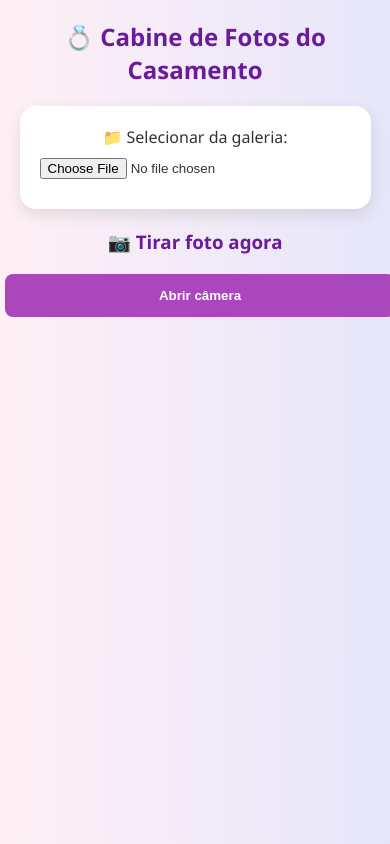
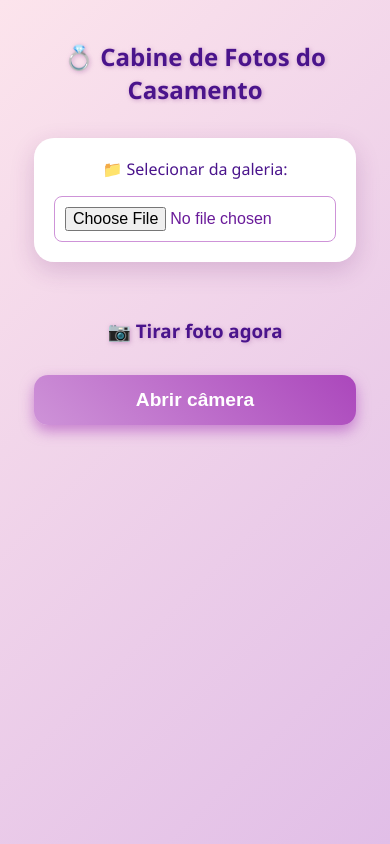
Before and after one commit to gabrielleite12/casamento, a Flask app: page / in a window 390 px wide. Run offline with Flask 3, Linux system fonts and the light colour scheme.

Commit message:
Update index.html

```diff
--- a/templates/index.html
+++ b/templates/index.html
@@ -11,47 +11,81 @@
 
     body {
       margin: 0;
-      font-family: 'Segoe UI', sans-serif;
-      background: linear-gradient(to right, #fff0f5, #e6e6fa);
-      color: #333;
+      font-family: 'Segoe UI', Tahoma, Geneva, Verdana, sans-serif;
+      background: linear-gradient(135deg, #fce4ec, #e1bee7);
+      color: #4a148c;
       text-align: center;
+      min-height: 100vh;
+      display: flex;
+      flex-direction: column;
+      align-items: center;
+      padding: 1rem;
     }
 
     h2,
     h3 {
-      margin: 20px 0 10px;
-      color: #6a1b9a;
+      margin: 1.5rem 0 1rem;
+      font-weight: 700;
+      text-shadow: 1px 1px 4px rgba(180, 120, 180, 0.6);
     }
 
     form {
-      margin: 20px auto;
+      margin: 1rem auto 2rem;
       max-width: 400px;
-      background: white;
-      padding: 20px;
-      border-radius: 16px;
-      box-shadow: 0 6px 16px rgba(0, 0, 0, 0.1);
+      background: #fff;
+      padding: 25px 30px;
+      border-radius: 20px;
+      box-shadow:
+        0 8px 24px rgba(109, 33, 119, 0.2),
+        inset 0 0 15px rgba(255, 255, 255, 0.5);
+      transition: box-shadow 0.3s ease;
+    }
+
+    form:hover {
+      box-shadow:
+        0 10px 30px rgba(109, 33, 119, 0.3),
+        inset 0 0 20px rgba(255, 255, 255, 0.7);
     }
 
     input[type='file'] {
       display: block;
-      margin: 10px auto;
+      margin: 1rem auto 0;
       width: 100%;
+      font-size: 1rem;
+      cursor: pointer;
+      color: #6a1b9a;
+      border-radius: 8px;
+      border: 1.5px solid #ce93d8;
+      padding: 10px;
+      transition: border-color 0.3s;
+    }
+
+    input[type='file']:focus,
+    input[type='file']:hover {
+      border-color: #9c27b0;
+      outline: none;
     }
 
     button {
-      padding: 14px 20px;
-      background-color: #ab47bc;
+      padding: 14px 25px;
+      background-color: #9c27b0;
       border: none;
-      border-radius: 8px;
+      border-radius: 12px;
       color: white;
-      font-weight: bold;
-      margin: 10px 5px;
+      font-weight: 700;
+      font-size: 1.1rem;
+      margin: 1rem 0 0;
       cursor: pointer;
-      transition: background 0.3s;
+      transition: background-color 0.3s, box-shadow 0.3s;
+      box-shadow: 0 6px 12px rgba(156, 39, 176, 0.6);
+      user-select: none;
     }
 
-    button:hover {
-      background-color: #8e24aa;
+    button:hover,
+    button:focus {
+      background-color: #7b1fa2;
+      box-shadow: 0 8px 20px rgba(123, 31, 162, 0.8);
+      outline: none;
     }
 
     video {
@@ -63,6 +97,8 @@
       left: 0;
       z-index: 999;
       display: none;
+      border-radius: 0;
+      background: black;
     }
 
     #preview-fullscreen {
@@ -71,79 +107,104 @@
       left: 0;
       width: 100vw;
       height: 100vh;
-      background-color: black;
+      background-color: rgba(25, 0, 40, 0.85);
       display: none;
       justify-content: center;
       align-items: center;
       flex-direction: column;
       z-index: 1000;
+      padding: 1rem;
     }
 
-    #preview-img {
-      max-width: 100%;
-      max-height: 100vh;
+    #preview-img,
+    #preview-video {
+      max-width: 90vw;
+      max-height: 80vh;
+      border-radius: 20px;
+      box-shadow:
+        0 6px 20px rgba(109, 33, 119, 0.7),
+        inset 0 0 30px rgba(255, 255, 255, 0.3);
+      user-select: none;
+      background-color: black;
     }
 
     .overlay-buttons {
+      margin-top: 1rem;
+      display: flex;
+      gap: 1rem;
+      flex-wrap: wrap;
+      justify-content: center;
+      width: 100%;
+      max-width: 400px;
+    }
+
+    /* Botão abrir câmera */
+    #abrirCamera {
+      padding: 14px 30px;
+      margin-bottom: 1.5rem;
+      background: linear-gradient(45deg, #ce93d8, #ab47bc);
+      box-shadow: 0 6px 14px rgba(171, 71, 188, 0.6);
+      border-radius: 14px;
+      font-weight: 700;
+      font-size: 1.2rem;
+      color: white;
+      cursor: pointer;
+      transition: background 0.4s;
+      border: none;
+      user-select: none;
+    }
+
+    #abrirCamera:hover,
+    #abrirCamera:focus {
+      background: linear-gradient(45deg, #ab47bc, #8e24aa);
+      outline: none;
+    }
+
+    /* Botões fixos da câmera */
+    #botoesCamera {
       position: fixed;
-      bottom: 20px;
+      bottom: 30px;
       left: 50%;
       transform: translateX(-50%);
       z-index: 1001;
-      display: flex;
-      gap: 15px;
+      display: none;
+      gap: 20px;
+      justify-content: center;
       flex-wrap: wrap;
-      justify-content: center;
-    }
-
-    #abrirCamera {
-      margin-bottom: 10px;
-    }
-
-    @media (max-width: 600px) {
-      form {
-        width: 90%;
-      }
-
-      button {
-        width: 100%;
-      }
-
-      .overlay-buttons {
-        bottom: 10px;
-        flex-direction: column;
-      }
     }
 
     /* Botão circular estilo câmera */
     #capture {
-      width: 60px;
-      height: 60px;
+      width: 70px;
+      height: 70px;
       border-radius: 50%;
       background-color: #ab47bc;
       border: none;
-      box-shadow: 0 4px 8px rgba(171, 71, 188, 0.6);
+      box-shadow: 0 6px 14px rgba(171, 71, 188, 0.7);
       cursor: pointer;
       position: relative;
       padding: 0;
-      transition: background-color 0.3s;
+      transition: background-color 0.3s, box-shadow 0.3s;
       user-select: none;
     }
 
     #capture::before {
       content: '';
       position: absolute;
-      top: 18px;
-      left: 18px;
-      width: 24px;
-      height: 18px;
-      border-radius: 4px;
+      top: 21px;
+      left: 21px;
+      width: 28px;
+      height: 21px;
+      border-radius: 5px;
       background: white;
-      box-shadow: 0 -6px 0 white inset, 24px 0 0 white inset;
+      box-shadow: 0 -7px 0 white inset, 28px 0 0 white inset;
     }
 
-    #capture:hover {
+    #capture:hover,
+    #capture:focus {
       background-color: #8e24aa;
+      box-shadow: 0 8px 18px rgba(142, 36, 170, 0.9);
+      outline: none;
     }
 
     /* Estilo de gravação: botão vermelho pulsando */
@@ -162,8 +223,97 @@
     #capture.recording {
       background-color: #e53935 !important;
       animation: pulse 1.5s infinite;
-      box-shadow: 0 0 15px 5px rgba(229, 57, 53, 0.8);
+      box-shadow: 0 0 15px 6px rgba(229, 57, 53, 0.9);
     }
+
+    /* Botões de enviar e refazer na pré-visualização */
+    #preview-fullscreen form button {
+      flex: 1 1 140px;
+      padding: 14px 0;
+      border-radius: 12px;
+      font-weight: 700;
+      font-size: 1.1rem;
+      user-select: none;
+    }
+
+    #botao-usar-imagem {
+      background-color: #7b1fa2;
+      color: white;
+      border: none;
+      box-shadow: 0 5px 12px rgba(123, 31, 162, 0.7);
+      transition: background-color 0.3s, box-shadow 0.3s;
+      cursor: pointer;
+    }
+
+    #botao-usar-imagem:hover,
+    #botao-usar-imagem:focus {
+      background-color: #4a148c;
+      box-shadow: 0 6px 18px rgba(74, 20, 140, 0.9);
+      outline: none;
+    }
+
+    #enviar-video-btn {
+      background-color: #d32f2f;
+      color: white;
+      border: none;
+      box-shadow: 0 5px 14px rgba(211, 47, 47, 0.8);
+      transition: background-color 0.3s, box-shadow 0.3s;
+      cursor: pointer;
+      border-radius: 12px;
+      font-weight: 700;
+      font-size: 1.1rem;
+      padding: 14px 0;
+      user-select: none;
+    }
+
+    #enviar-video-btn:hover,
+    #enviar-video-btn:focus {
+      background-color: #9a1f1f;
+      box-shadow: 0 7px 22px rgba(154, 31, 31, 0.95);
+      outline: none;
+    }
+
+    #preview-fullscreen button[type="button"] {
+      background-color: #9c27b0;
+      color: white;
+      border: none;
+      box-shadow: 0 5px 12px rgba(156, 39, 176, 0.7);
+      transition: background-color 0.3s, box-shadow 0.3s;
+      cursor: pointer;
+      border-radius: 12px;
+      font-weight: 700;
+      font-size: 1.1rem;
+      padding: 14px 0;
+      user-select: none;
+    }
+
+    #preview-fullscreen button[type="button"]:hover,
+    #preview-fullscreen button[type="button"]:focus {
+      background-color: #7b1fa2;
+      box-shadow: 0 6px 18px rgba(123, 31, 162, 0.9);
+      outline: none;
+    }
+
+    /* Responsivo */
+    @media (max-width: 600px) {
+      form {
+        width: 90%;
+        padding: 20px;
+      }
+
+      #abrirCamera {
+        width: 90%;
+      }
+
+      .overlay-buttons {
+        flex-direction: column;
+      }
+
+      #botoesCamera {
+        bottom: 15px;
+      }
+    }
+
   </style>
 </head>
 <body>
@@ -171,7 +321,7 @@
 
   {% with messages = get_flashed_messages() %}
     {% if messages %}
-      <ul>
+      <ul style="color: #d32f2f; font-weight: bold;">
         {% for message in messages %}
           <li>{{ message }}</li>
         {% endfor %}
@@ -182,35 +332,33 @@
   <form method="post" enctype="multipart/form-data" id="upload-form">
     <label>
       📁 Selecionar da galeria:
-      <input type="file" name="imagem" accept="image/*" />
+      <input type="file" name="imagem" accept="image/*" onchange="document.getElementById('btn-enviar-img').style.display = 'inline-block';" />
     </label>
+    <button type="submit" id="btn-enviar-img" style="display: none;">✅ Enviar imagem</button>
   </form>
 
   <h3>📷 Tirar foto agora</h3>
   <button id="abrirCamera">Abrir câmera</button>
 
-  <video id="camera" autoplay></video>
-  <div class="overlay-buttons" id="botoesCamera" style="display: none;">
+  <video id="camera" autoplay playsinline muted></video>
+
+  <div class="overlay-buttons" id="botoesCamera">
     <button id="capture" aria-label="Capturar foto ou gravar vídeo"></button>
   </div>
 
   <!-- Tela de pré-visualização -->
   <div id="preview-fullscreen">
-  <img id="preview-img" src="" />
+    <img id="preview-img" src="" alt="Pré-visualização da foto" />
+    <video id="preview-video" controls style="display: none;"></video>
+
     <div class="overlay-buttons">
       <form method="post" enctype="multipart/form-data" id="photo-form">
         <input type="hidden" name="captured_image" id="captured-image" />
-      <input type="hidden" name="captured_video" id="captured-video" />
-      <button type="submit">✅ Usar esta imagem ou vídeo</button>
+        <button type="submit" id="botao-usar-imagem">✅ Usar esta imagem</button>
         <button type="button" onclick="refazer()">🔁 Tirar outra</button>
       </form>
     </div>
-  <video id="preview-video" controls style="max-width: 100%; max-height: 100vh; display: none;"></video>
   </div>
-  </div>
-
-<!-- ... cabeçalho intacto ... -->
-<!-- Substitua somente a parte abaixo do seu <script> -->
 
   <script>
     const abrirCameraBtn = document.getElementById('abrirCamera');
@@ -302,6 +450,13 @@
       video.style.display = 'none';
       botoesCamera.style.display = 'none';
       previewFullscreen.style.display = 'flex';
+
+      // Exibe botão usar imagem, esconde botão vídeo
+      document.getElementById('botao-usar-imagem').style.display = 'inline-block';
+      const botaoVideo = document.getElementById('enviar-video-btn');
+      if (botaoVideo) botaoVideo.remove();
+
+      videoBlob = null;
     }
 
     function iniciarGravacao() {
@@ -324,7 +479,6 @@
         previewFullscreen.style.display = 'flex';
         captureBtn.classList.remove('recording');
 
-      // Adiciona botão para enviar vídeo
         adicionarBotaoVideo();
       };
       mediaRecorder.start();
@@ -350,11 +504,20 @@
       // Remove botão de vídeo se existir
       const botaoVideo = document.getElementById('enviar-video-btn');
       if (botaoVideo) botaoVideo.remove();
+
+      // Garante que o botão usar imagem esteja visível para fotos
+      document.getElementById('botao-usar-imagem').style.display = 'inline-block';
     }
 
     function adicionarBotaoVideo() {
       const formContainer = document.querySelector('#preview-fullscreen .overlay-buttons form');
-    if (document.getElementById('enviar-video-btn')) return;
+
+      // Oculta o botão de imagem
+      document.getElementById('botao-usar-imagem').style.display = 'none';
+
+      // Remove botão anterior, se houver
+      const botaoExistente = document.getElementById('enviar-video-btn');
+      if (botaoExistente) botaoExistente.remove();
 
       const botao = document.createElement('button');
       botao.id = 'enviar-video-btn';
@@ -380,10 +543,9 @@
           });
       };
 
-    formContainer.appendChild(botao);
+      // Insere antes do botão "Tirar outra"
+      formContainer.insertBefore(botao, formContainer.children[1]);
     }
   </script>
-
-
 </body>
 </html>
```
Lines whose indentation alone changed are shown as unchanged.
